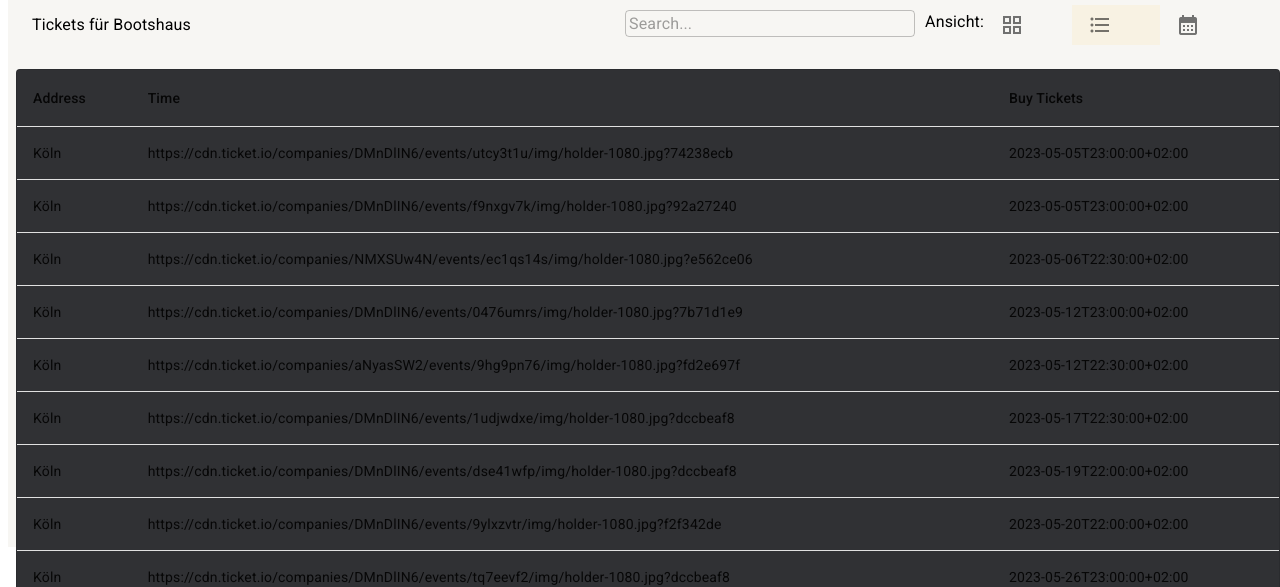
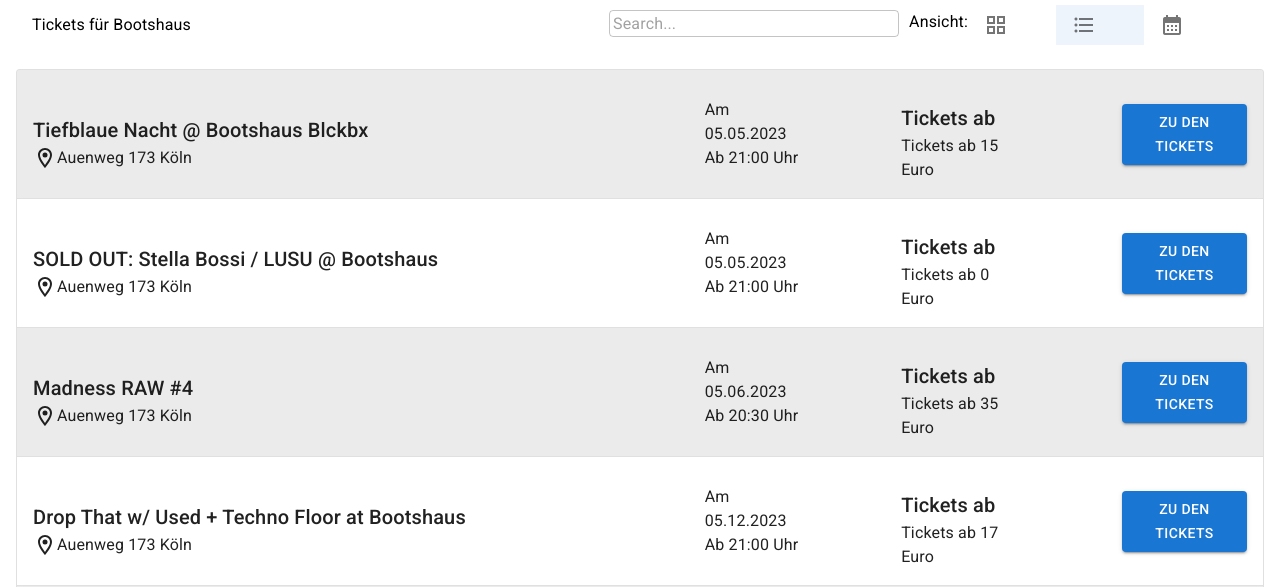
Before and after one commit to pindorama/frontend-react-materiaui-typescript-app, a React (Create React App) app: page /tickets-view-list in a window 1280 px wide. Shown: the part 261-848 px from the top of the page. Built offline with nearby package versions, Linux system fonts and the light colour scheme; data requests are answered from the project's data file.

Commit message:
change: table colors

```diff
--- a/src/App.tsx
+++ b/src/App.tsx
@@ -1,18 +1,18 @@
 import { BrowserRouter } from 'react-router-dom';
 import { AppRoutes } from './routes';
-import { AppThemeContext, ToolbarProvider, } from './shared/contexts';
+import { ToolbarProvider, } from './shared/contexts';
 
 export const App = () => {
   return (
-    <AppThemeContext >
-      <ToolbarProvider>
-        <BrowserRouter>
+    <ToolbarProvider>
 
-          <AppRoutes/>
 
-        </BrowserRouter>
-      </ToolbarProvider>
-    </AppThemeContext>
+      <BrowserRouter>
+
+        <AppRoutes/>
+
+      </BrowserRouter>
+    </ToolbarProvider>
 
   );
 };
--- a/src/pages/tickets/ListingOfTicketsViewTable.tsx
+++ b/src/pages/tickets/ListingOfTicketsViewTable.tsx
@@ -1,20 +1,51 @@
-import { useSearchParams } from 'react-router-dom';
+
+import {  Box, Button,  Paper, Table, TableBody, TableCell, TableContainer, TableRow, Typography, styled } from '@mui/material';
+import LocationOnOutlinedIcon from '@mui/icons-material/LocationOnOutlined';
+
 import { ToolbarsOfListing } from '../../shared/components';
 import { BaseLayoutOfPage } from '../../shared/layouts';
+import { useDebounce } from '../../shared/hooks';
 import { useEffect, useMemo, useState } from 'react';
-import { TicketsService,IListOfTickets } from '../../shared/services/api/tickets/TicketsService';
-import { useDebounce } from '../../shared/hooks';
-import { LinearProgress, Paper, Table, TableBody, TableCell, TableContainer, TableFooter, TableHead, TableRow } from '@mui/material';
-import { Environment } from '../../shared/environment';
+import { TicketsService ,IListOfTickets} from '../../shared/services/api/tickets/TicketsService';
+import { useSearchParams } from 'react-router-dom';
 
 export const ListingOfTicketsViewTable : React.FC = () =>{
+
   const [ searchParams, setSearchParams ] = useSearchParams();
   const { debounce } = useDebounce();
 
 
-  const [rows, setRows] = useState<IListOfTickets[]>([]);
-  const [isLoading, setIsLoading] = useState(true);
-  const [totalCount, setTotalCount] = useState(0);
+  const [items, setItems] = useState<IListOfTickets[]>([]);
+
+
+
+
+  const StyledTableRow = styled(TableRow)(({ theme }) => ({
+    '&:nth-of-type(odd)': {
+      backgroundColor: theme.palette.action.selected,
+    },
+    // hide last border
+    '&:last-child td, &:last-child th': {
+      border: 10,
+    },
+  }));
+
+  const formatDate = (dateString: string): string => {
+    const dateObject = new Date(dateString);
+
+    const month = (dateObject.getMonth() + 1).toString().padStart(2, '0'); // Month is 0-indexed
+    const day = dateObject.getDate().toString().padStart(2, '0');
+    const year = dateObject.getFullYear();
+
+    return ` ${month}.${day}.${year}`;
+  };
+  const formatTime = (dateString: string): string => {
+    const dateObject = new Date(dateString);
+    const hours = dateObject.getHours().toString().padStart(2, '0');
+    const minutes = dateObject.getMinutes().toString().padStart(2, '0');
+    return `${hours}:${minutes}`;
+  };
+
 
 
   const search = useMemo(() => {
@@ -24,71 +55,87 @@
 
 
   useEffect(() => {
-    setIsLoading(true);
 
     debounce(() => {
       TicketsService.getAllTickets(1, search)
         .then((result) => {
-          setIsLoading(false);
 
           if (result instanceof Error) {
             alert(result.message);
           } else {
             console.log(result);
 
-            setTotalCount(result.totalCount);
-            setRows(result.data);
+            setItems(result.data);
           }
         });
     });
   }, [search]);
 
 
-  return (
-    <BaseLayoutOfPage  toolbars={
-      <ToolbarsOfListing
-        showSearchInput
-        searchText={search}
-        changingSearchText={ text =>
-          setSearchParams({ search: text}, {replace: true})}/>
-    }
-    >
+
+
+
+  return(
+    <BaseLayoutOfPage  toolbars={(<ToolbarsOfListing showSearchInput
+      searchText={search}
+      changingSearchText={ text =>
+        setSearchParams({ search: text}, {replace: true})}/>)}>
       <TableContainer component={Paper} variant="outlined" sx={{ m: 1, width: 'auto' }}>
         <Table>
-          <TableHead>
-            <TableRow>
-              <TableCell>Address</TableCell>
-              <TableCell>Time</TableCell>
-              <TableCell>Buy Tickets</TableCell>
-            </TableRow>
-          </TableHead>
+
           <TableBody>
-            {rows.map(row => (
-              <TableRow key={row.title}>
-                <TableCell>{row.address.addressLocality}</TableCell>
-                <TableCell>{row.imageUrl}</TableCell>
-                <TableCell>{row.startDate}</TableCell>
-              </TableRow>
+            {items.map(row => (
+              <StyledTableRow key={row.title}>
+                <TableCell>
+                  <Box display="flex" flexDirection="row" marginTop={2}>
+
+                    <Typography variant="h6">{row.title}</Typography>
+                  </Box>
+
+                  <Box display="flex" flexDirection="row">
+                    <LocationOnOutlinedIcon></LocationOnOutlinedIcon>
+                    <Typography>{`${row.address.streetAddress} ${row.address.addressLocality}`}</Typography>
+
+                  </Box>
+
+                </TableCell>
+                <TableCell>
+
+
+
+                  <Box display="flex" flexDirection="row" >
+                    <Typography> Am {` ${formatDate(row.startDate)}`} </Typography>
+                  </Box>
+                  <Box display="flex" flexDirection="row">
+
+                    <Typography> Ab {` ${formatTime(row.startDate)}`} Uhr</Typography>
+                  </Box>
+
+
+
+                </TableCell>
+                <TableCell> <Box order={3}  marginLeft={8}  marginRight={0}>
+                  <Box display="flex" flexDirection="row" marginTop={2}>
+
+                    <Typography variant="h6">Tickets ab</Typography>
+                  </Box>
+
+                  <Box display="flex" flexDirection="row">
+                    <Typography> Tickets ab {row.priceFrom} Euro</Typography>
+
+                  </Box>                </Box>  </TableCell>
+                <TableCell> <Box order={3}  marginLeft={8}  marginRight={0}>
+                  <Button variant="contained" color="primary">Zu den Tickets </Button>
+                </Box>  </TableCell>
+              </StyledTableRow>
             ))}
           </TableBody>
-
-          {totalCount === 0 && !isLoading && (
-            <caption>{Environment.EMPTY_LIST}</caption>
-          )}
-
-          <TableFooter>
-            {isLoading && (
-              <TableRow>
-                <TableCell colSpan={3}>
-                  <LinearProgress variant='indeterminate' />
-                </TableCell>
-              </TableRow>
-            )}
-          </TableFooter>
         </Table>
       </TableContainer>
+
+
     </BaseLayoutOfPage>
-
   );
 
+
 };
```
